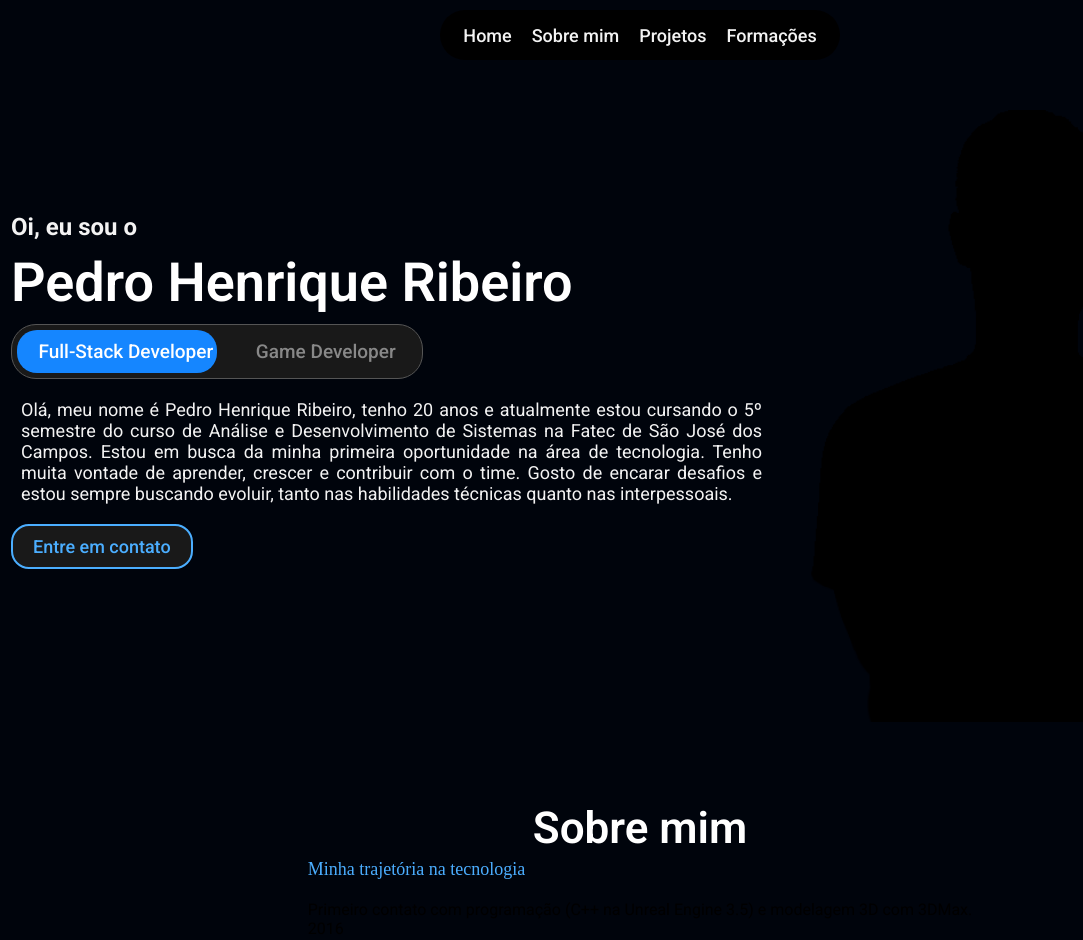
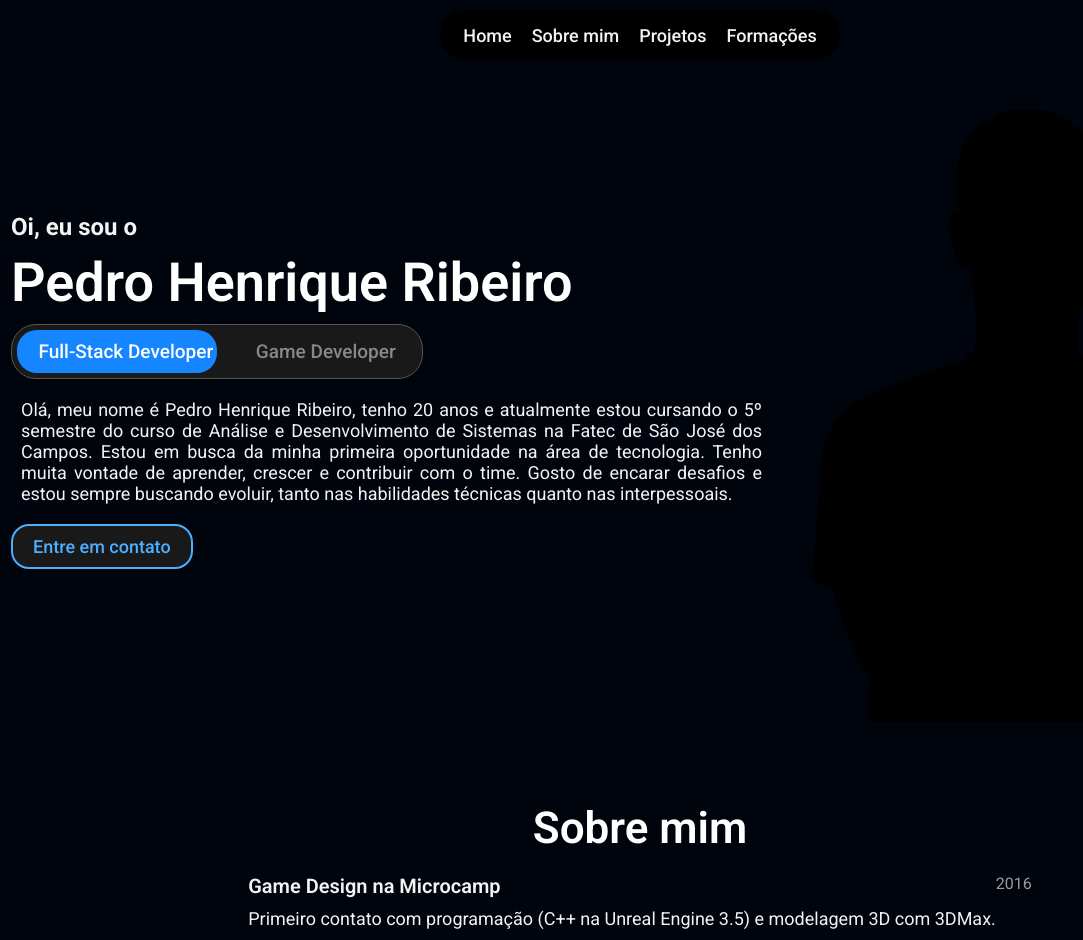
Before and after one commit to pedrohenribeiro/Portfolio-Profissional, a React (Vite) app in the folder portfolio-profissional/: page / in a window 1280 px wide. Shown: the top 940 px of the page, without its empty margins (0-1083 px from the left). Built offline with nearby package versions, Linux system fonts and the light colour scheme.

Commit message:
style: adjustment in the period

```diff
--- a/portfolio-profissional/src/global/Colors.css
+++ b/portfolio-profissional/src/global/Colors.css
@@ -15,6 +15,7 @@
   --principal: #1586ff;
   --principal-claro: #4baeff;
   --verde: #58cf68;
+  --periodo: #999B9E;
 }
 
 .gamedev-theme {
--- a/portfolio-profissional/src/pages/home/Home.module.css
+++ b/portfolio-profissional/src/pages/home/Home.module.css
@@ -99,6 +99,42 @@ h1,h2,h3,p,span,button {
   text-align: justify;
   padding-left: 10px;
   padding-right: 10px;
+}
+
+.periodoContainer {
+  display: flex;
+  flex-direction: row;
+  justify-content: space-between;
+  margin-top: 10px;
+}
+.periodoInfo {
+  display: flex;
+  flex-direction: column;
+  text-align: left;
+}
+.periodoTexto {
+  color: var(--texto);
+  font-size: 18px;
+  font-weight: 400;
+  margin-top: 10px;
+  max-width: 800px;
+  text-align: justify;
+  padding: 0;
+}
+.periodo {
+  color: var(--periodo);
+  font-size: 16px;
+  font-weight: 400;
+  margin-top: 10px;
+  text-align: left;
+}
+
+.periodoTitulo {
+  color: var(--texto);
+  font-size: 20px;
+  font-weight: 600;
+  margin-top: 10px;
+  text-align: left;
 }
 
 .botao {
--- a/portfolio-profissional/src/pages/home/Home.tsx
+++ b/portfolio-profissional/src/pages/home/Home.tsx
@@ -65,12 +65,10 @@ function Home() {
         <h1 className={styles.titulo}>
           Sobre mim
         </h1>
-        <div>
-          <div>
-            <h4 className={styles.subtitulo}>
-              Minha trajetória na tecnologia
-            </h4>
-            <p>
+        <div className={styles.periodoContainer}>
+          <div className={styles.periodoInfo}>
+            <p className={styles.periodoTitulo}>Game Design na Microcamp </p>
+            <p className={styles.periodoTexto}>
               Primeiro contato com programação (C++ na Unreal Engine 3.5) e modelagem 3D com 3DMax.
             </p>
           </div>
```
